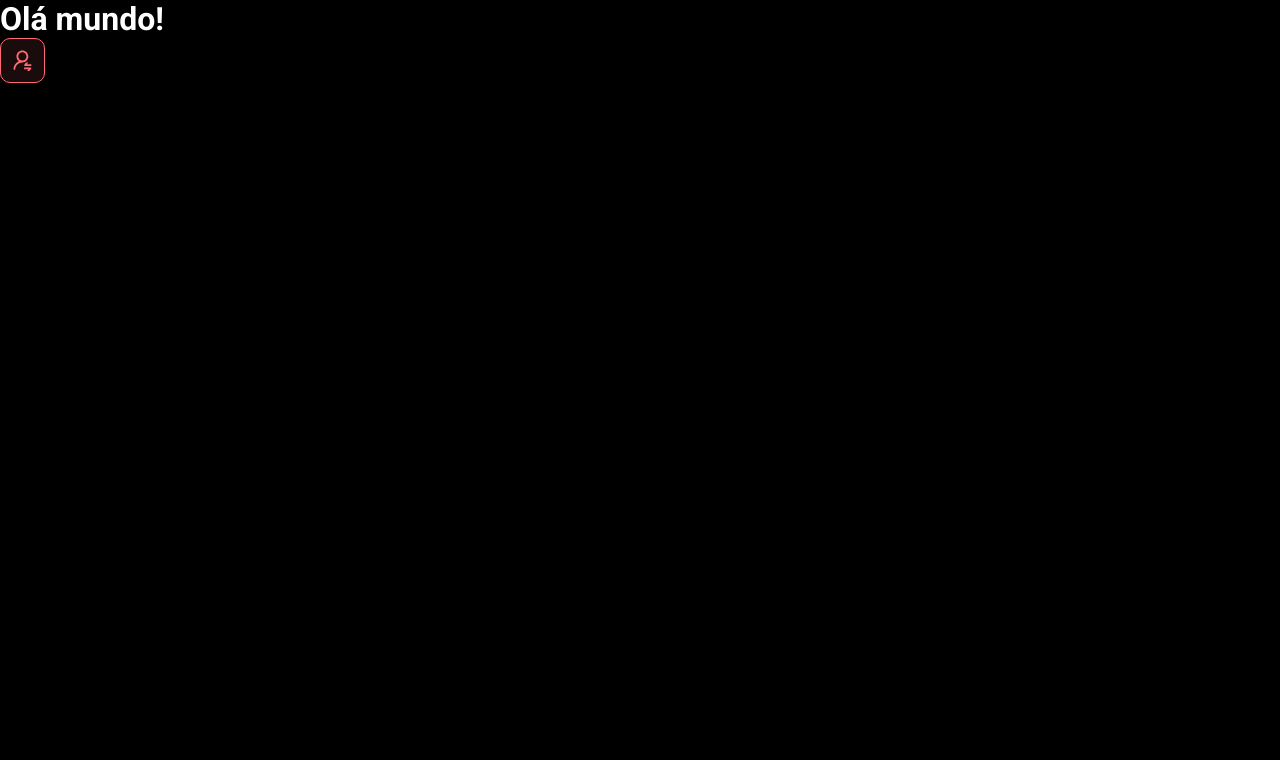
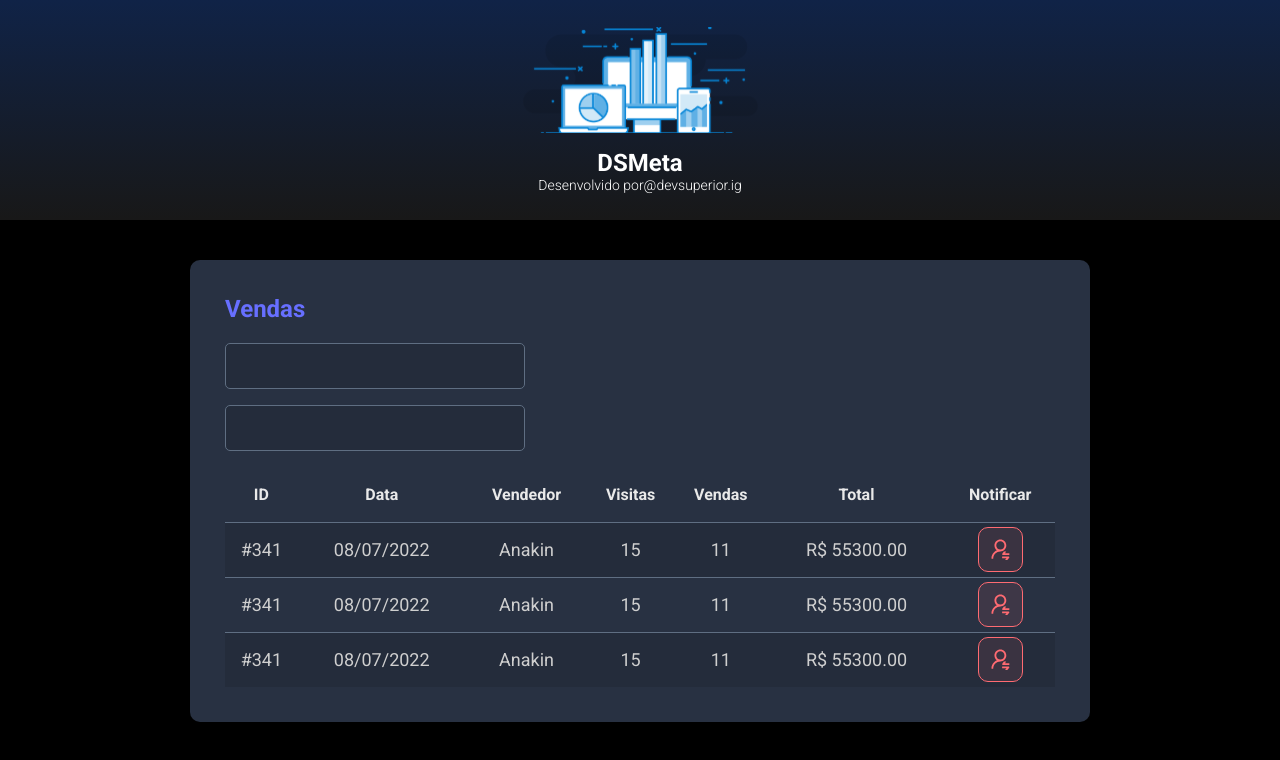
Before and after one commit to CarlosCardosoSilva/dsmeta, a React (Vite) app in the folder frontend/: page / in a window 1280 px wide. Shown: the top 760 px of the page. Built offline with nearby package versions, Linux system fonts and the light colour scheme.

Commit message:
Other components

```diff
--- a/frontend/src/App.tsx
+++ b/frontend/src/App.tsx
@@ -1,10 +1,19 @@
-import NotificationButton from "./components/NotificationButton"
+
+import Header from "./components/Header"
+import SalesCard from "./components/SalesCard"
 
 function App() {
   return(
     <>
-      <h1>Olá mundo!</h1>
-      <NotificationButton/>
+      <Header />
+      <main>
+        <section id="sales">
+               <div className="dsmeta-container">
+                  <SalesCard/>
+                </div>
+         </section>
+      </main>
+
     </>
 
   )
--- /dev/null
+++ b/frontend/src/components/Header/index.tsx
@@ -0,0 +1,22 @@
+import logo from '../../assets/img/logo.svg'
+import './styles.css'
+
+function Header() {
+  return(
+
+    <header>
+        <div className="dsmete-logo-container">
+            <img src={logo} alt="DSMete"/>
+            <h1>DSMeta</h1>
+                <p>
+                  Desenvolvido por
+                  <a href="https://github.com/CarlosCardosoSilva/CarlosCardoso.git">@devsuperior.ig</a>
+               </p>
+        </div>
+
+    </header>
+
+  )
+}
+
+export default Header
--- /dev/null
+++ b/frontend/src/components/Header/styles.css
@@ -0,0 +1,29 @@
+header{
+    height: 220px;
+    background: linear-gradient(180deg, #102347 0%, #181818 100%);
+    display: flex;
+    align-items: center;
+    justify-content: center;
+}
+.dsmete-logo-container{
+    display: flex;
+    flex-direction: column;
+    align-items: center;
+
+
+}
+
+.dsmete-logo-container img {
+    width: 235px;
+
+}
+.dsmete-logo-container h1 {
+    margin-top: 15px;
+    font-size: 24px;
+
+}
+
+.dsmete-logo-container p {
+    font-size: 14px;
+    font-weight: 300;
+}
--- /dev/null
+++ b/frontend/src/components/SalesCard/index.tsx
@@ -0,0 +1,84 @@
+import NotificationButton from '../NotificationButton'
+import './styles.css'
+function SalesCard() {
+  return(
+
+    <div className="dsmeta-card">
+    <h2 className="dsmeta-sales-title">Vendas</h2>
+    <div>
+        <div className="dsmeta-form-contol-container">
+            <input className="dsmete-form-control" type="text"/>
+        </div>
+        <div className="dsmeta-form-contol-container">
+            <input className="dsmete-form-control" type="text"/>
+        </div>
+    </div>
+
+    <div>
+        <table className="dsmeta-sales-table">
+              <thead>
+                   <tr>
+                       <th className="show992">ID</th>
+                       <th className="show576">Data</th>
+                       <th>Vendedor</th>
+                       <th className="show992">Visitas</th>
+                       <th className="show992">Vendas</th>
+                       <th>Total</th>
+                       <th>Notificar</th>
+                   </tr>
+              </thead>
+
+              <tbody>
+                   <tr>
+                       <td className="show992">#341</td>
+                       <td className="show576">08/07/2022</td>
+                       <td>Anakin</td>
+                       <td className="show992">15</td>
+                       <td className="show992">11</td>
+                       <td>R$ 55300.00</td>
+                        <td>
+                           <div className="dsmeta-red-btn-container">
+                               <NotificationButton />
+                           </div>
+                       </td>
+
+                   </tr>
+
+                   <tr>
+                       <td className="show992">#341</td>
+                       <td className="show576">08/07/2022</td>
+                       <td>Anakin</td>
+                       <td className="show992">15</td>
+                       <td className="show992">11</td>
+                       <td>R$ 55300.00</td>
+                       <td>
+                           <div className="dsmeta-red-btn-container">
+                                <NotificationButton />
+                           </div>
+                       </td>
+                   </tr>
+
+                   <tr>
+                       <td className="show992">#341</td>
+                       <td className="show576">08/07/2022</td>
+                       <td>Anakin</td>
+                       <td className="show992">15</td>
+                       <td className="show992">11</td>
+                       <td>R$ 55300.00</td>
+                       <td>
+                           <div className="dsmeta-red-btn-container">
+                              <NotificationButton />
+                           </div>
+                       </td>
+                   </tr>
+              </tbody>
+        </table>
+    </div>
+
+</div>
+
+
+  )
+}
+
+export default SalesCard
--- /dev/null
+++ b/frontend/src/components/SalesCard/styles.css
@@ -0,0 +1,98 @@
+
+.dsmeta-card {
+    background-color: #283142;
+    border-radius: 10px;
+    padding: 30px 10px;
+}
+
+
+.dsmeta-sales-title {
+    color:#676FFF;
+    font-size: 24px;
+    margin-bottom: 20px;
+
+}
+.dsmeta-form-contol-container {
+    margin-bottom: 16px;
+    max-width: 300px;
+}
+.dsmete-form-control {
+    width: 100%;
+    height: 46px;
+    background-color: #242C3B;
+    border: 1px solid #5F6E82;
+    border-radius: 5px;
+    color: #9AAABE;
+    padding: 0 20px;
+    font-size: 18px;
+}
+
+.dsmeta-sales-table{
+    width: 100%;
+    border-spacing: 0;
+    border-collapse: collapse;
+}
+
+.dsmeta-sales-table thead {
+    height: 55px;
+    font-size: 16px;
+    color: #E9E9E9;
+    font-weight: 700px;
+}
+
+.dsmeta-sales-table tbody {
+    font-size: 14px;
+    font-weight: 400;
+    color: #CFCFCF;
+    text-align: center;
+}
+
+.dsmeta-sales-table tbody tr {
+    height: 74px;
+    border-top: 1px solid #5F6E82;
+}
+
+.dsmeta-sales-table tbody tr:hover > td {
+
+    background-color: #384459;
+
+}
+
+.dsmeta-sales-table tbody tr:nth-child(odd){
+    background-color:#242C3B;
+}
+
+.dsmeta-red-btn-container {
+    display: flex;
+    justify-content: center;
+}
+
+
+
+.show576{
+    display: none;
+}
+.show992 {
+    display: none;
+}
+@media (min-width: 576px){
+    .show576{
+        display: table-cell;
+    }
+    .dsmeta-card {
+        padding: 35px;
+    }
+
+    .dsmeta-sales-table tbody tr {
+        height: 55px;
+    }
+    .dsmeta-sales-table tbody{
+        font-size: 18px;
+    }
+}
+
+@media (min-width: 992px){
+    .show992{
+        display: table-cell;
+    }
+}
--- a/frontend/src/index.css
+++ b/frontend/src/index.css
@@ -16,4 +16,15 @@
 a,a:hover,a:visited {
   color: unset;
   text-decoration: none;
-};
+}
+
+
+.dsmeta-container {
+  width: 100%;
+  max-width: 900px;
+  margin: 0 auto;
+}
+
+#sales {
+  padding: 40px 10px;
+}
```
Also changed, not shown: frontend/src/assets/img/logo.svg (added), frontend/src/components/NotificationButton/styles.css (line endings or trailing spaces).
